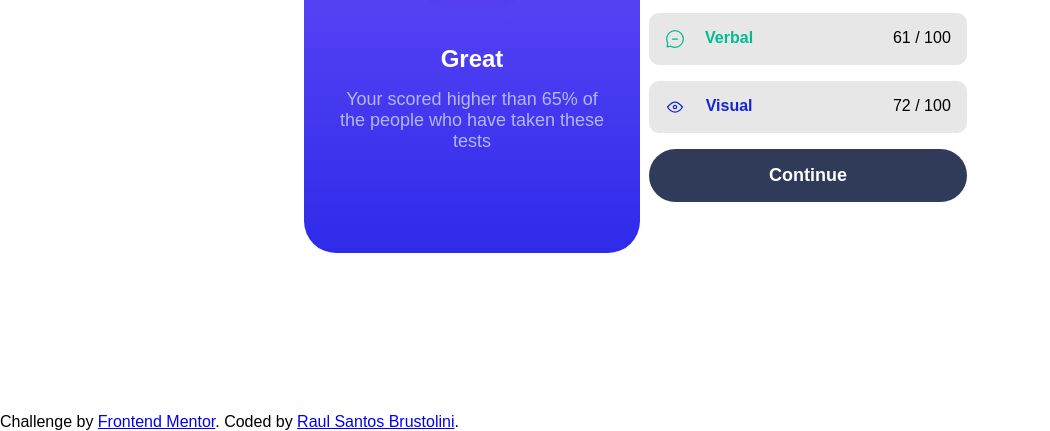
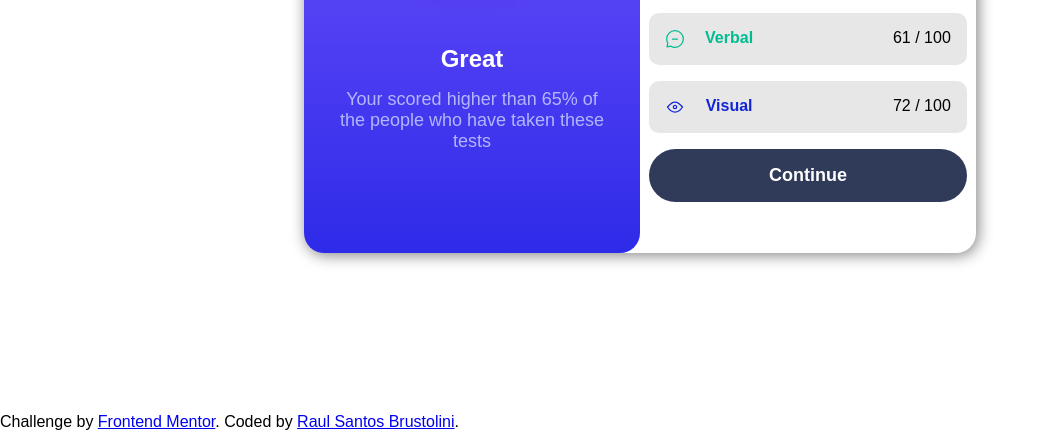
Before and after one commit to RaulS-B/results-summary-component-main, a plain HTML site: page index.html in a window 1280 px wide. Shown: the part 387-818 px from the top of the page, without its empty margins (0-1050 px from the left). Drawn offline with Linux system fonts and the light colour scheme.

Commit message:
adicionado a tag main e sombras nas bordas

```diff
--- a/index.html
+++ b/index.html
@@ -12,6 +12,7 @@
 
 <body>
   <div class="container">
+    <main>
     <div class="resultado">
       <h3>Your Result</h3>
       <div class="circulo">
@@ -51,8 +52,8 @@
         <button>Continue</button>
       </div>
     </div>
+  </main>
   </div>
-
   <div class="attribution">
     Challenge by <a href="https://www.frontendmentor.io?ref=challenge" target="_blank">Frontend Mentor</a>.
     Coded by <a href="#">Raul Santos Brustolini</a>.
--- a/style.css
+++ b/style.css
@@ -22,7 +22,7 @@
   width: 21rem;
   height: 30rem;
   background: linear-gradient(hsl(252, 100%, 67%),hsl(241, 81%, 54%));
-  border-radius: 2rem;
+  border-radius: 20px;
 }
 #nmr76{
   font-weight: bolder;
@@ -113,3 +113,12 @@ font-weight: 700;
   left: -60px;
   font-weight: bold;
 }
+main {
+  display: flex;
+  justify-content: center;
+  align-items: center;
+  background-color: #fff;
+  box-shadow: 2px 2px 15px grey;
+  border-radius: 20px;
+  height: 480px;
+}
```
